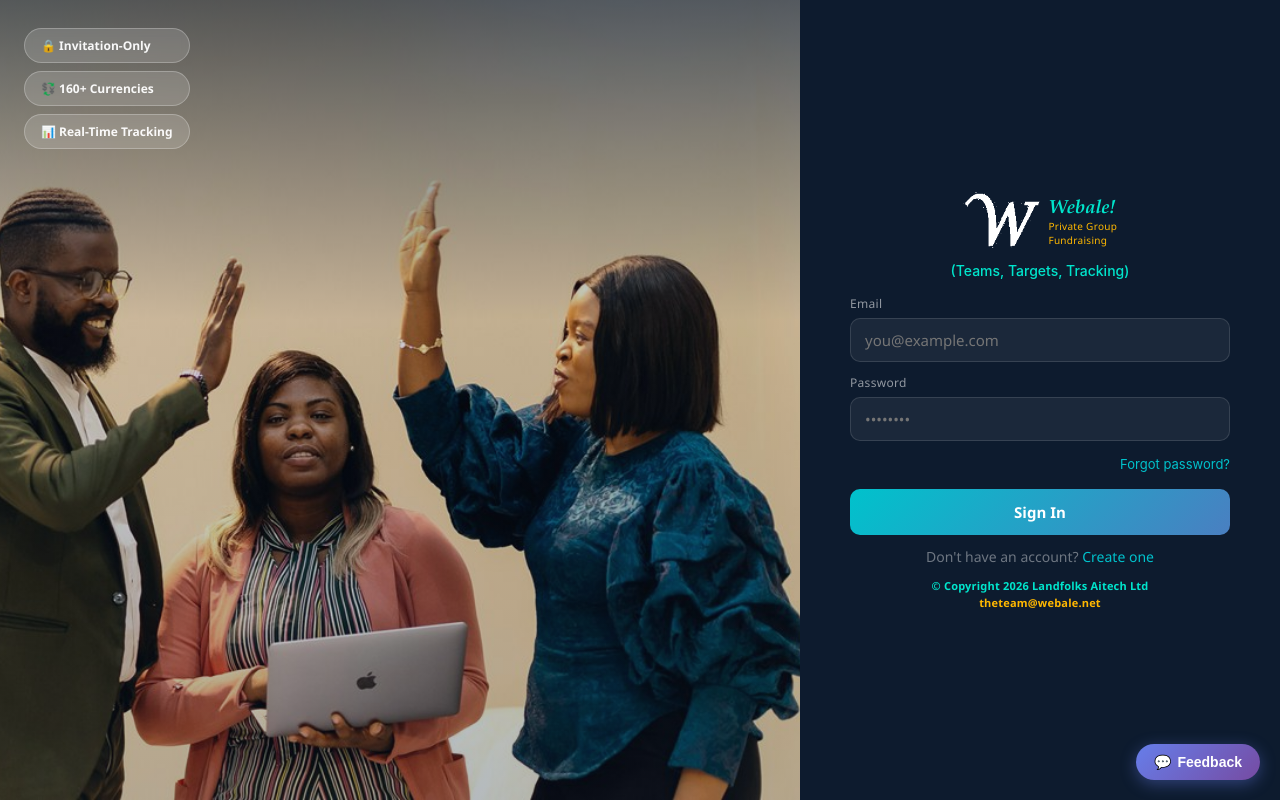
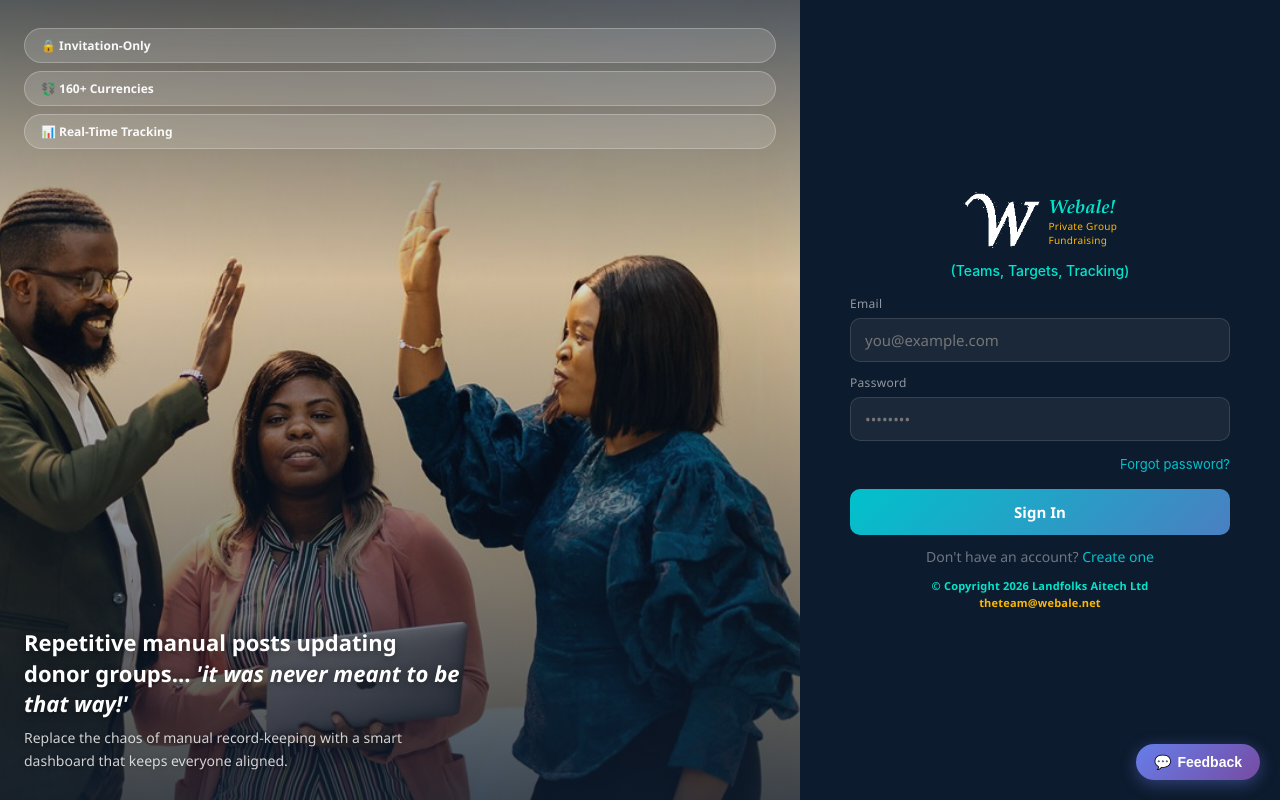
Before and after one commit to TeamWebale/webale-frontend, a React (Vite) app: page / in a window 1280 px wide. Built offline with nearby package versions, Linux system fonts and the light colour scheme; no server answers.

Commit message:
Hook text on login hero, collapsible pitch card on dashboard

```diff
--- a/src/pages/Dashboard.jsx
+++ b/src/pages/Dashboard.jsx
@@ -11,6 +11,7 @@
   const [loading, setLoading] = useState(true);
   const [recentActivity, setRecentActivity] = useState([]);
   const [showGroupMenu, setShowGroupMenu] = useState(false);
+  const [pitchExpanded, setPitchExpanded] = useState(false);
   const { setRightSidebar } = useRightSidebar();
 
   const user = JSON.parse(localStorage.getItem('user') || '{}');
@@ -292,6 +293,20 @@
         <p style={{ margin: '0 0 14px' }}>
           Be it a five member family group or five hundred diaspora contributors, <strong>Webale!</strong> is here to help you replace the chaos of manual record-keeping with a smart dashboard so alive and breathing it ensures that everyone is acknowledged, aligned, motivated, and updated.
         </p>
+
+        {!pitchExpanded && (
+          <button onClick={() => setPitchExpanded(true)} style={{
+            background: 'rgba(255,255,255,0.12)', border: '1px solid rgba(255,255,255,0.25)',
+            borderRadius: '20px', padding: '8px 20px', fontSize: '13px', fontWeight: 600,
+            color: '#00E5CC', cursor: 'pointer', display: 'block', margin: '0 auto',
+            transition: 'all 0.2s',
+          }}>
+            Read more ▼
+          </button>
+        )}
+
+        {pitchExpanded && (
+          <>
             <p style={{ margin: '0 0 14px' }}>
               Pledges and contributions are tracked and logged so members are updated of who committed to what, fulfilled, revised or even revoked a pledge. The money conversation continues as real time progress-bars charm members with a visual of how close the group is to the finishing line; so 'fear of missing out' inspire a 'yes we can' wave of participation.
             </p>
@@ -310,11 +325,20 @@
             <p style={{ margin: '0 0 4px', fontSize: '13px', opacity: 0.7 }}>
               Sincerely,
             </p>
-        <p style={{ margin: 0 }}>
+            <p style={{ margin: '0 0 8px' }}>
               <a href="mailto:theteam@webale.net" style={{ color: '#FFB800', fontWeight: 700, fontSize: '14px', textDecoration: 'none' }}>
                 theteam@webale.net 📧
               </a>
             </p>
+            <button onClick={() => setPitchExpanded(false)} style={{
+              background: 'rgba(255,255,255,0.12)', border: '1px solid rgba(255,255,255,0.25)',
+              borderRadius: '20px', padding: '6px 16px', fontSize: '12px', fontWeight: 600,
+              color: 'rgba(255,255,255,0.6)', cursor: 'pointer', display: 'block', margin: '0 auto',
+            }}>
+              Show less ▲
+            </button>
+          </>
+        )}
       </div>
 
       {/* Stats Cards */}
--- a/src/pages/Login.jsx
+++ b/src/pages/Login.jsx
@@ -36,6 +36,14 @@
             <span style={s.heroPill}>🔒 Invitation-Only</span>
             <span style={s.heroPill}>💱 160+ Currencies</span>
             <span style={s.heroPill}>📊 Real-Time Tracking</span>
+          </div>
+          <div style={s.heroHook}>
+            <p style={s.heroHookText}>
+              Repetitive manual posts updating donor groups... <em>'it was never meant to be that way!'</em>
+            </p>
+            <p style={s.heroHookSub}>
+              Replace the chaos of manual record-keeping with a smart dashboard that keeps everyone aligned.
+            </p>
           </div>
         </div>
       </div>
@@ -134,12 +142,25 @@
   },
   heroOverlay: {
     position: "absolute", top: 0, left: 0, right: 0, bottom: 0,
-    background: "linear-gradient(180deg, rgba(13,27,46,0.7) 0%, rgba(13,27,46,0.2) 40%, rgba(13,27,46,0.3) 100%)",
-    display: "flex", alignItems: "flex-start", justifyContent: "flex-start",
+    background: "linear-gradient(180deg, rgba(13,27,46,0.7) 0%, rgba(13,27,46,0.15) 35%, rgba(13,27,46,0.8) 100%)",
+    display: "flex", flexDirection: "column", justifyContent: "space-between",
     padding: "28px 24px",
   },
   heroPillsWrap: {
     display: "flex", flexDirection: "column", gap: "8px",
+  },
+  heroHook: {
+    maxWidth: "440px",
+  },
+  heroHookText: {
+    fontSize: "22px", fontWeight: 700, color: "white", lineHeight: 1.4,
+    margin: "0 0 8px", fontFamily: "'Segoe UI', sans-serif",
+    textShadow: "0 2px 8px rgba(0,0,0,0.4)",
+  },
+  heroHookSub: {
+    fontSize: "14px", color: "rgba(255,255,255,0.8)", lineHeight: 1.6,
+    margin: 0, fontFamily: "'Segoe UI', sans-serif",
+    textShadow: "0 1px 4px rgba(0,0,0,0.3)",
   },
   heroPill: {
     background: "rgba(255,255,255,0.15)", border: "1px solid rgba(255,255,255,0.25)",
```
Lines whose indentation alone changed are shown as unchanged.
